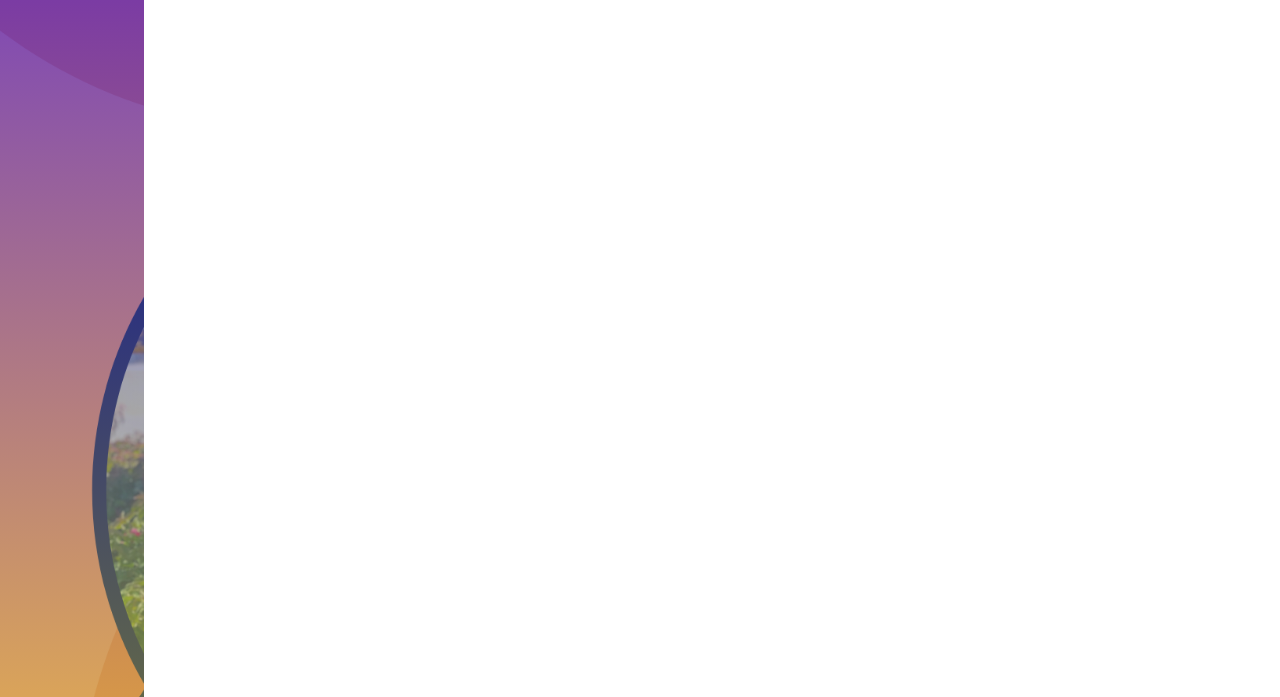
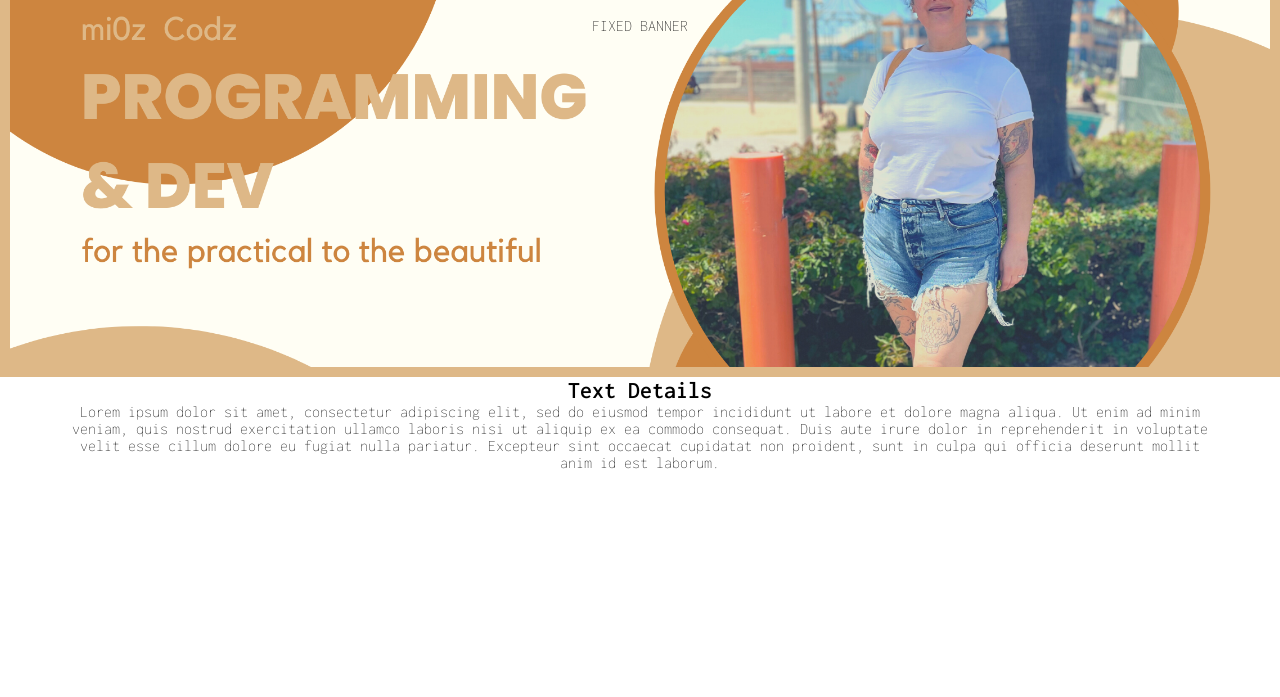
Before and after one commit to mi0zdemir/mi0zdemir.github.io, a plain HTML site: page index.html in a window 1280 px wide. Shown: the part 103-800 px from the top of the page. Drawn offline with Linux system fonts and the light colour scheme.

Commit message:
html and css cleanup and debug

```diff
--- a/index.html
+++ b/index.html
@@ -29,8 +29,9 @@
 
         </header>
 
-        <div class="banner-area">
-            <h2 href="#">FIXED BANNER</h2>
+<!--trying to dbug header with image-->
+        <div class="header-image">
+            <p class="fixed-banner">FIXED BANNER</p>
         </div>
 
         <div class="content-area">
--- a/ioStylesSheet.css
+++ b/ioStylesSheet.css
@@ -51,15 +51,18 @@ nav .a{
     font-weight: 700;
 }
 nav a:hover{
-    background-color: peru;
-    color: burlywood;
+    background-color: #cd853f;
+    color: #deb887;
+    padding: 30px 10px;
 }
-.banner-area{
-    background-image: linear-gradient(rgba(0, 0, 255, 0.5), rgba(255, 255, 0, 0.5)), url("mi0zdemir.ioBanner.png");
+.header-image{
+    background-image: url("mi0zdemir.ioBanner\ \(1\).png");
     background-size:cover;
-    background-position: center center;
-    top: 100px; //moveBelowNav
-    height:100vh;
-    position: fixed;
-    padding-top: 75%;
+    border: 10px solid burlywood;
+	background-position: center;
+	background-origin: content-box;
+	background-repeat: no-repeat;
+	height: 350px;
+    width: auto;
+    padding-top: 110px;
 }
```
Also changed, not shown: mi0zdemir.ioBanner (1).png (added).
